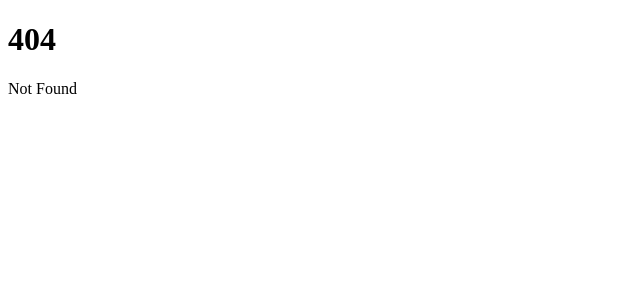
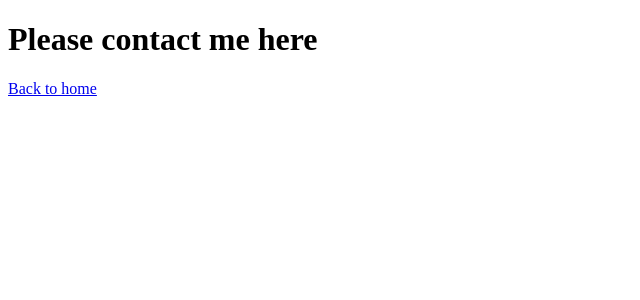
Before and after one commit to issa433/group-project-portfolio, a SvelteKit app: page /contact in a window 1280 px wide. Before the commit this address had no page. Shown: the top 300 px of the page, without its empty margins (0-640 px from the left). Built offline with nearby package versions, Linux system fonts and the light colour scheme.

Commit message:
Cantact me

```diff
--- a/src/routes/+page.svelte
+++ b/src/routes/+page.svelte
@@ -3,3 +3,4 @@
 <h1>Welcome to our project</h1>
 <p>Welcome to my portfolio!</p>
 <a href="/about">About me</a>
+<a href="/contact">Contact me</a>
--- /dev/null
+++ b/src/routes/contact/+page.svelte
@@ -0,0 +1,3 @@
+<h1> Please contact me here</h1>
+
+<a href="/">Back to home</a>
```
